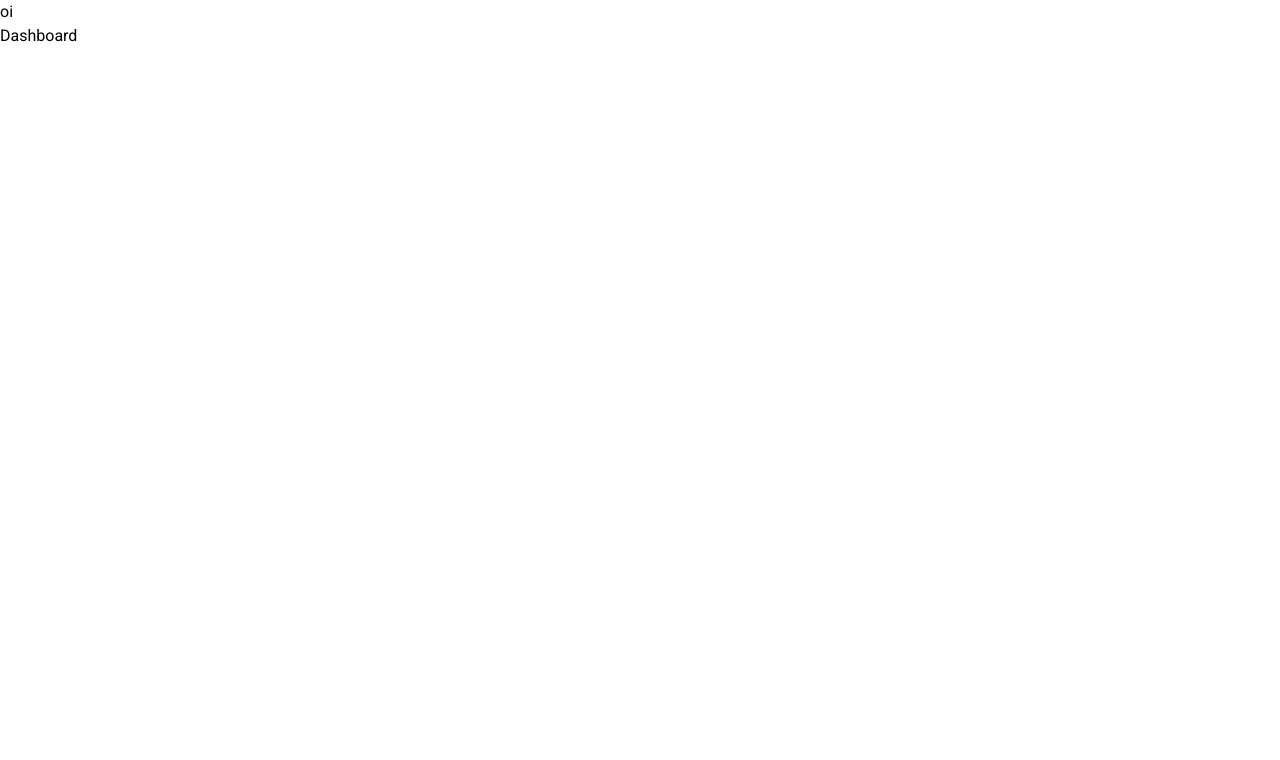
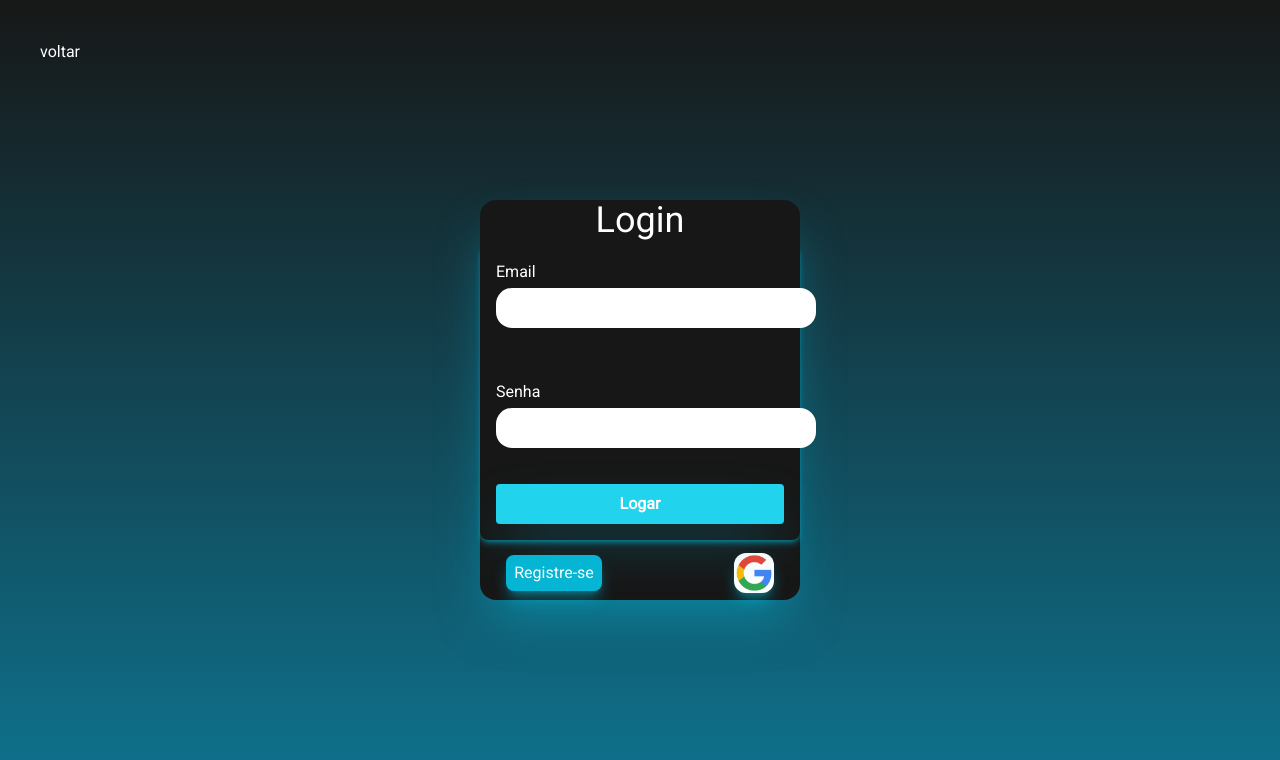
Before and after one commit to GabrielAlbanez/NextZeusMusic, a Next.js app: page /dashboard/Login in a window 1280 px wide. Shown: the top 760 px of the page. Built offline with nearby package versions, Linux system fonts and the light colour scheme.

Commit message:
att TelaLogin

```diff
--- a/package.json
+++ b/package.json
@@ -17,6 +17,7 @@
     "react": "18.2.0",
     "react-dom": "18.2.0",
     "react-player": "^2.12.0",
+    "swiper": "^9.3.2",
     "tailwindcss": "3.3.2",
     "typewriter-effect": "^2.19.0"
   },
--- a/src/app/dashboard/Login/page.jsx
+++ b/src/app/dashboard/Login/page.jsx
@@ -1,13 +1,66 @@
-import Link from "next/link"
+import Image from "next/image";
+import Link from "next/link";
 
-const Login = () =>{
-    return(
-        <>
-        <h1>oi</h1>
+import Google from "../../assets/img/google.png";
 
-        <Link href="/">Dashboard</Link>
-        </>
 
-    )
-}
-export default Login
+const Login = () => {
+  return (
+    <>
+      <div className="  w-screen h-screen bg-gradient-to-t from-3% from-cyan-700  to-neutral-900  flex flex-col items-center justify-start">
+        <header className="bg-transparent w-full h-1/4 p-10 ">
+          <p className="text-white">
+            <Link href="/">voltar </Link>
+          </p>{" "}
+        </header>
+        <div className="  w-1/4 h-1/2 bg-neutral-900 flex items-center flex-col justify-center shadow-2xl shadow-cyan-500/50 rounded-2xl">
+            <div><p className="text-white text-4xl">Login</p></div>
+            <div className="h-6"></div>
+          <form
+            action=""
+            className="flex flex-col relative max-w-full mx-auto p-4 bg-transparent  rounded-lg shadow-md shadow-cyan-500/50"
+          >
+            <label className="text-white mb-1">Email</label>
+            <input
+              type="text"
+              name=""
+              id=""
+              className="px-4 py-2 rounded-2xl bg-white  text-gray-800 w-80 mb-3 focus:outline-none focus:ring-2 focus:ring-cyan-700"
+            />
+
+            <div className="h-10"></div>
+
+            <label className="text-white mb-1">Senha</label>
+            <input
+              type="password"
+              name=""
+              id=""
+              className="px-4 py-2 rounded-2xl bg-white text-gray-800 w-80 mb-3 focus:outline-none focus:ring-2 focus:ring-cyan-700 "
+            />
+
+            <div className="h-6"></div>
+
+            <button className="bg-cyan-400 shadow-2xl shadow-cyan-500/50 text-white font-bold py-2 px-4 rounded">
+              Logar
+            </button>
+          </form>
+          <div className="h-8"></div>
+          <div className="w-full">
+            <ol className="flex justify-around items-center gap-20">
+              <li>
+                {" "}
+                <Link href="dashboard/Registro">
+                <button className="text-white bg-cyan-500 shadow-lg rounded-lg shadow-cyan-500/50 w-20 h-9 text-center  transition ease-in-out delay-150 bg-blue-500 hover:-translate-y-1 hover:scale-110 hover:bg-blue-500 duration-300 sm:w-24 h-10">
+                  Registre-se
+                </button>
+                </Link>
+              </li>
+              <li className="mt-2" ><button className="bg-white rounded-xl shadow-lg   shadow-cyan-500/50" ><Image src={Google} className = "w-10"/></button></li>
+            </ol>
+          </div>
+        </div>
+      </div>
+    </>
+  );
+};
+export default Login;
```
Also changed, not shown: src/app/assets/img/google.png (added), 1 other file (tests, documents, lock files or other folders).
